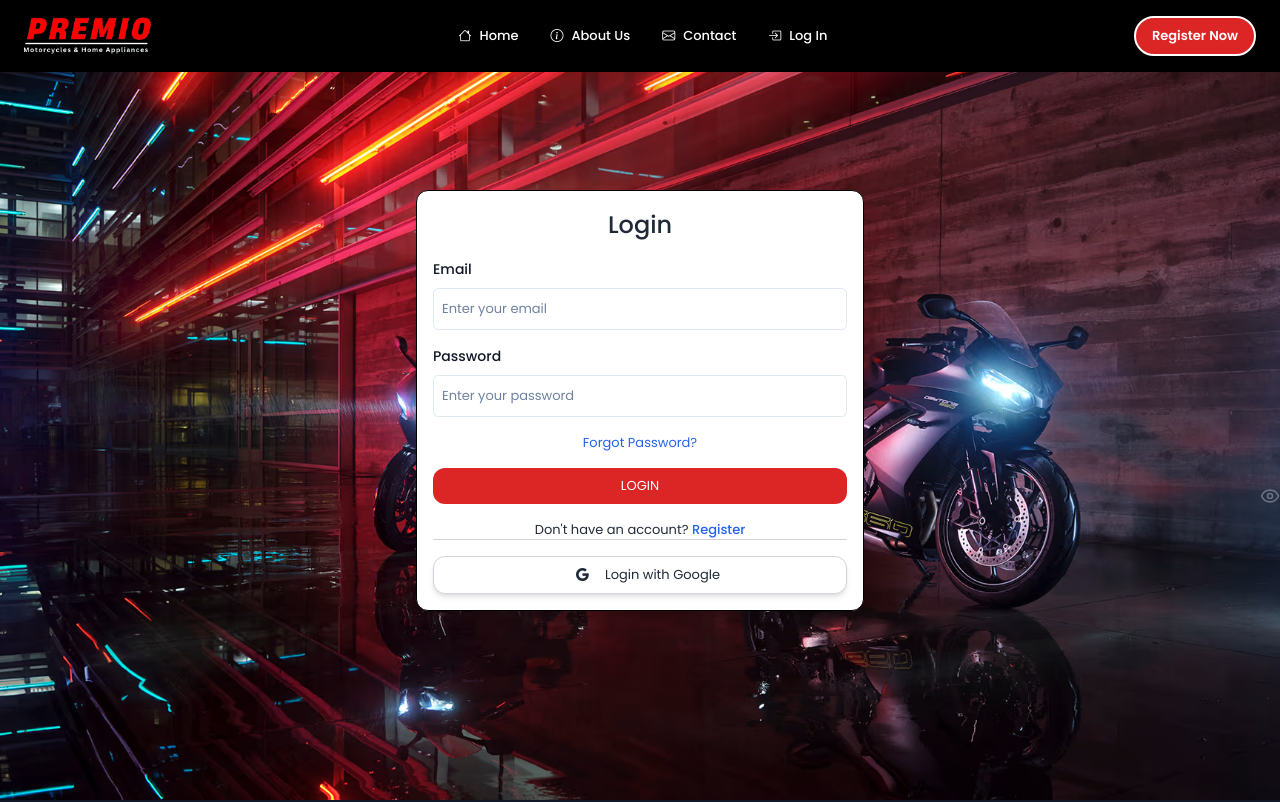
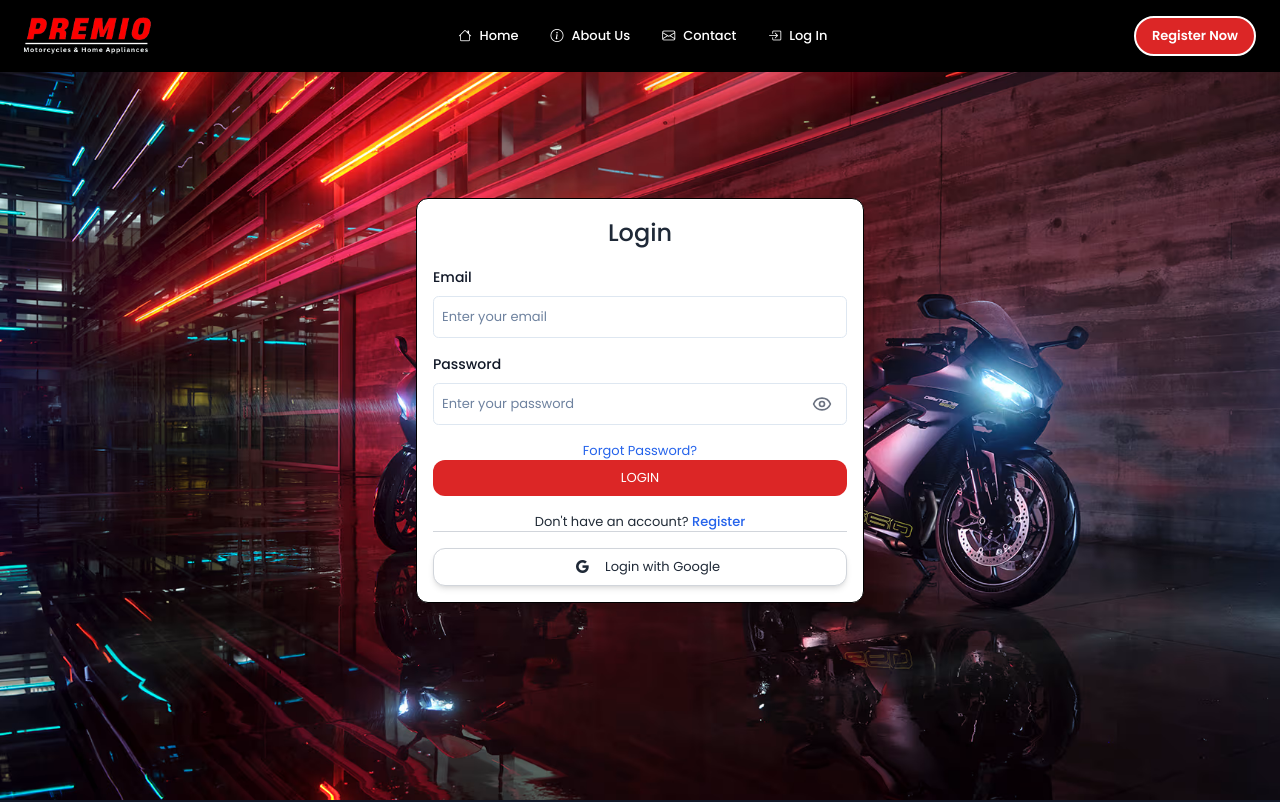
Before and after one commit to ClarkGenesis/FE-premio-copy, a React (Vite) app: page /login in a window 1280 px wide. Shown: the top 802 px of the page. Built offline with nearby package versions, Linux system fonts and the light colour scheme.

Commit message:
Feat: Show password icons

```diff
--- a/src/pages/login.tsx
+++ b/src/pages/login.tsx
@@ -74,6 +74,7 @@ function Login () {
                   onClick={() => window.scrollTo({ top: 0})}>
                   Password
                 </label>
+                <div className='relative'>
                   <input
                     value={password}
                     onChange={(e) => setPassword(e.target.value)}
@@ -82,13 +83,12 @@ function Login () {
                     disabled={isSubmitting}
                     id="password"
                     placeholder="Enter your password"
-                  className="block w-full p-2 text-sm text-gray-900 border border-gray-300 rounded-lg focus:ring-red-500 focus:border-red-500"
+                    className="block w-full p-2 pr-10 text-sm text-gray-900 border border-gray-300 rounded-lg focus:ring-red-500 focus:border-red-500"
                   />
                   <button
                     type="button"
                     onClick={() => setShowPassword(!showPassword)}
-                  className="absolute inset-y-0 right-0 pr-3 flex items-center"
-                  aria-label={showPassword ? "Hide password" : "Show password"}
+                    className="absolute inset-y-0 right-0 flex items-center justify-center w-[50px]"
                 >
                     {showPassword ? (
                         <EyeOff className="h-5 w-5 text-gray-500" />
@@ -96,6 +96,7 @@ function Login () {
                         <Eye className="h-5 w-5 text-gray-500" />
                     )}
                 </button>
+                </div>
               </div>
 
               <div className="flex justify-center mt-2">
@@ -108,7 +109,11 @@ function Login () {
               <button
                 type="submit"
                 disabled={isSubmitting}
-                className="w-full py-2 text-white bg-red-600 rounded-lg focus:ring-red-500 focus:border-red-500 mt-4"
+                className={`w-full py-2 text-white rounded-lg mt-4} ${
+                  isSubmitting
+                    ? 'bg-gray-400 cursor-not-allowed'
+                    : 'bg-red-600 focus:ring-red-500 focus:border-red-500'
+                } flex items-center justify-center`}
               >
                   {isSubmitting ? (
                       <>
```
Lines whose indentation alone changed are shown as unchanged.
